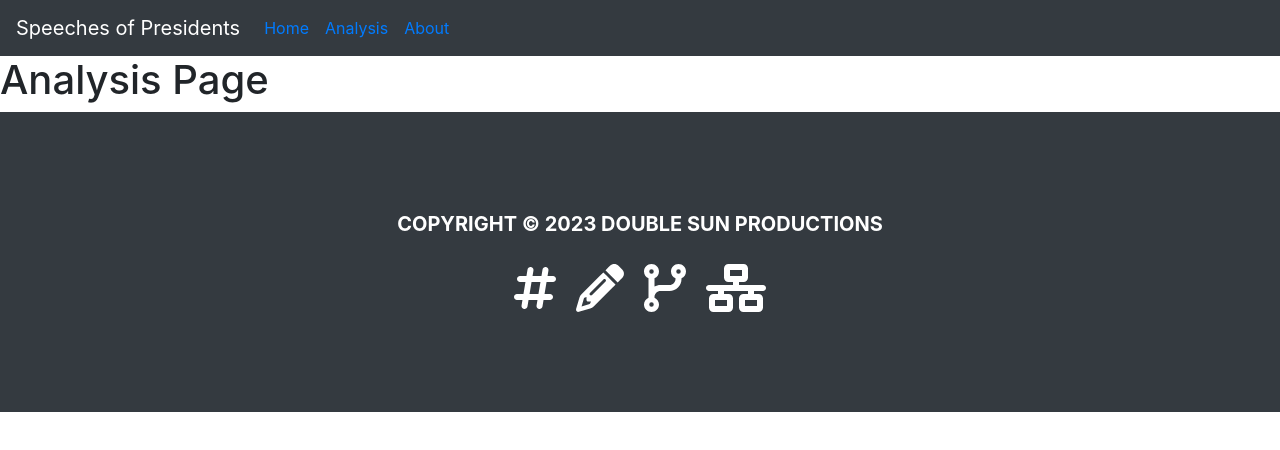
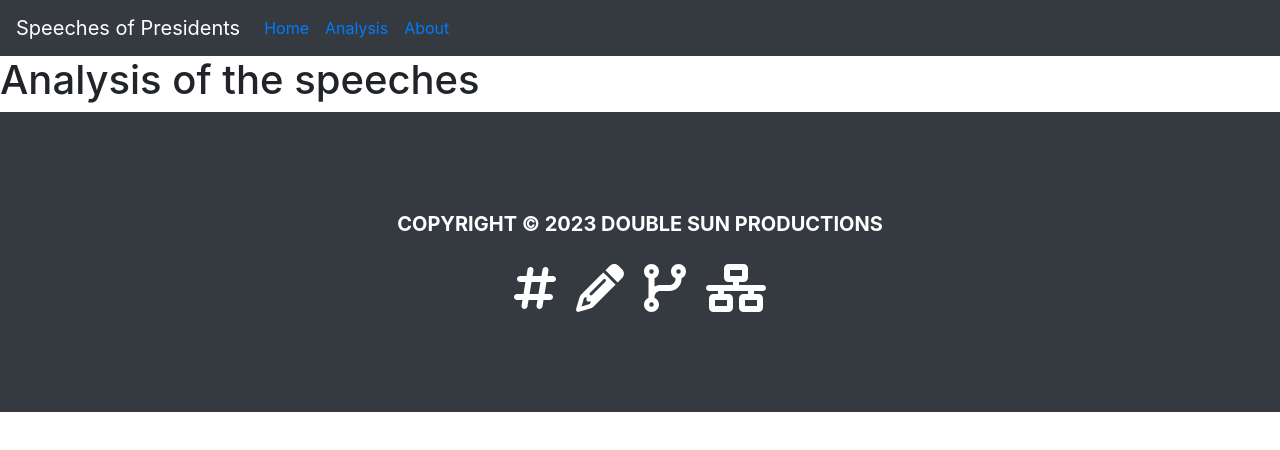
Before and after one commit to ravenusmc/speeches_of_presidents, a Vue app in the folder client/: page /analysis in a window 1280 px wide. Shown: the top 450 px of the page. Built offline with nearby package versions, Linux system fonts and the light colour scheme; what vue-google-charts would draw is missing.

Commit message:
minor change

```diff
--- a/client/src/views/Analysis.vue
+++ b/client/src/views/Analysis.vue
@@ -1,6 +1,6 @@
 <template>
   <div>
-		<h1>Analysis Page</h1>
+		<h1>Analysis of the speeches</h1>
 	</div>
 </template>
 
```
